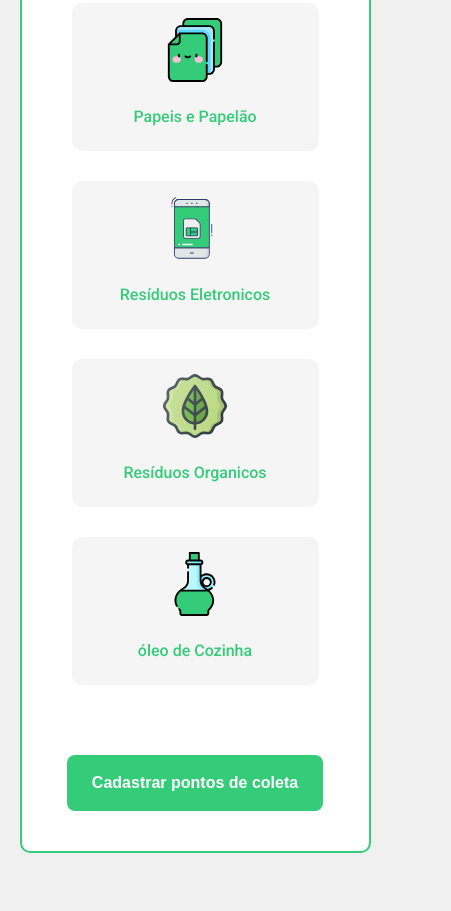
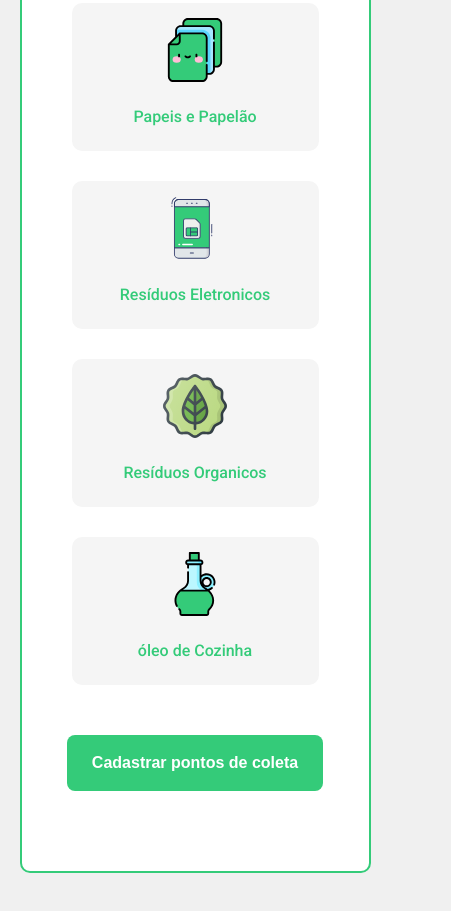
Before and after one commit to robsonmedeiross/Ecoleta, a plain HTML site: page create-point.html in a window 390 px wide. Shown: the part 1493-2404 px from the top of the page, 451 px wide, since content can reach past the window. Drawn offline with Linux system fonts and the light colour scheme; no server answers.

Commit message:
ajustando bnt creat-point

```diff
--- a/create-point.html
+++ b/create-point.html
@@ -96,8 +96,9 @@
                 <input type="hidden" name="itens" value="">
 
             </fieldset>
-
-            <button onclick="test()" >Cadastrar pontos de coleta</button>
+            <div class="button">
+                <button onclick="test()" >Cadastrar pontos de coleta</button>
+            </div>
         </form>
     </div>
 
--- a/style/create-point-responsive.css
+++ b/style/create-point-responsive.css
@@ -38,8 +38,7 @@
     }
 
     #page-cadastro button {
-        margin-left: 50%;
-        transform: translate(-50%);
+        margin: 40px auto 40px;
     }
 }
 
--- a/style/create-point.css
+++ b/style/create-point.css
@@ -124,6 +124,10 @@ form select {
     margin: 8px;
 }
 
+#page-cadastro .button {
+    display: flex;
+}
+
 #page-cadastro button {
     width: 256px;
     height: 56px;
```
